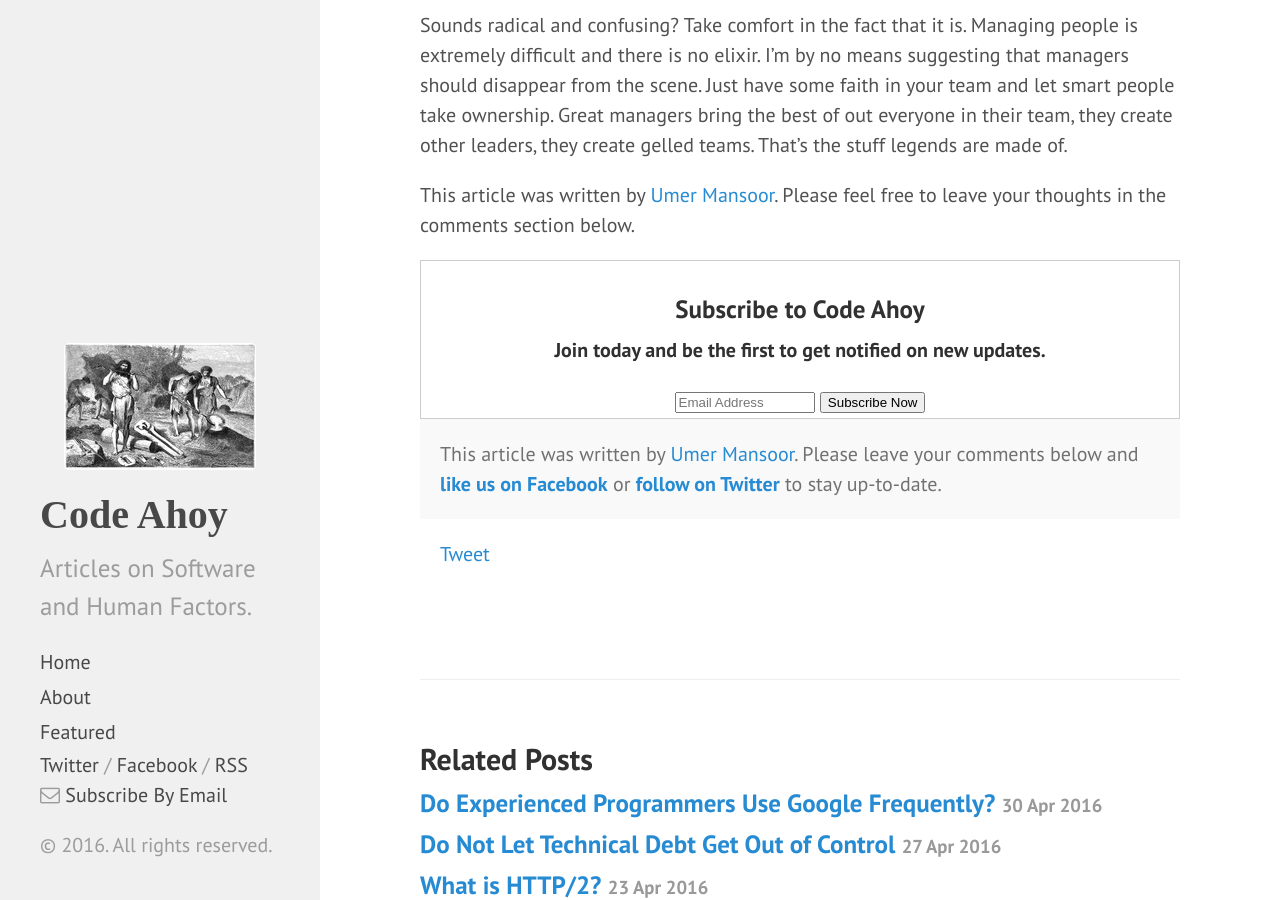
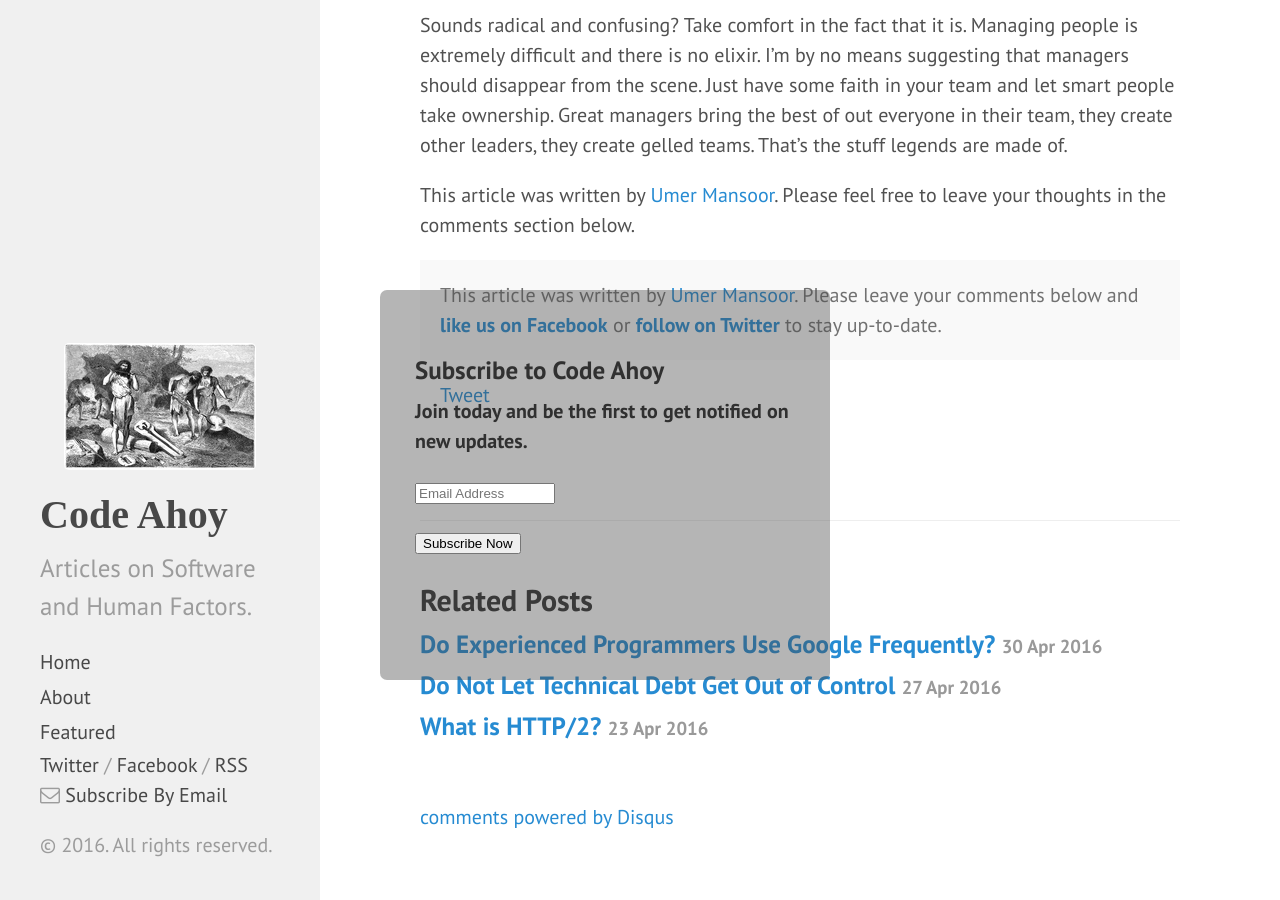
Before and after one commit to talk2viren/umermansoor.github.io, a Jekyll site: the page built from _posts/2016-04-12-let-them-own-it.md, in a window 1280 px wide and 900 px high, scrolled down 1402 px. Built offline with Jekyll 4.4.1, drawn with Linux system fonts in a browser that asks for light colours; nearby versions of some CDN libraries; a script that is not in the unit is left out; comment, search, counter and statistics services are not loaded.

Commit message:
Update post.html

```diff
--- a/_layouts/post.html
+++ b/_layouts/post.html
@@ -7,13 +7,23 @@
   <span class="post-date">{{ page.date | date_to_string }}</span>
   {{ content }}
 
-    <form style="border:1px solid #ccc;padding:3px;text-align:center;" action="https://feedburner.google.com/fb/a/mailverify" method="post" target="popupwindow" onsubmit="window.open('https://feedburner.google.com/fb/a/mailverify?uri=CodeAhoy', 'popupwindow', 'scrollbars=yes,width=550,height=520');return true">
+  <div id="form-main">
+     <div id="form-div">
+        <form class="form" action="https://feedburner.google.com/fb/a/mailverify" method="post" target="popupwindow" onsubmit="window.open('https://feedburner.google.com/fb/a/mailverify?uri=CodeAhoy', 'popupwindow', 'scrollbars=yes,width=550,height=520');return true">
            <h3>Subscribe to Code Ahoy</h3>
            <p><strong>Join today and be the first to get notified on new updates.</strong></p>
+           <p class="email">
                <input type="text" style="width:140px" name="email" placeholder="Email Address"/>
+           </p>
            <input type="hidden" value="CodeAhoy" name="uri"/><input type="hidden" name="loc" value="en_US"/>
+           <div class="submit">
                <input type="submit" value="Subscribe Now" />
+               <div class="ease"></div>
+           </div>
        </form>
+    </div>
+  </div>
+
 
     <p class="message">
       This article was written by <a href="https://www.linkedin.com/in/umansoor">Umer Mansoor</a>.
```
Lines whose indentation alone changed are shown as unchanged.
